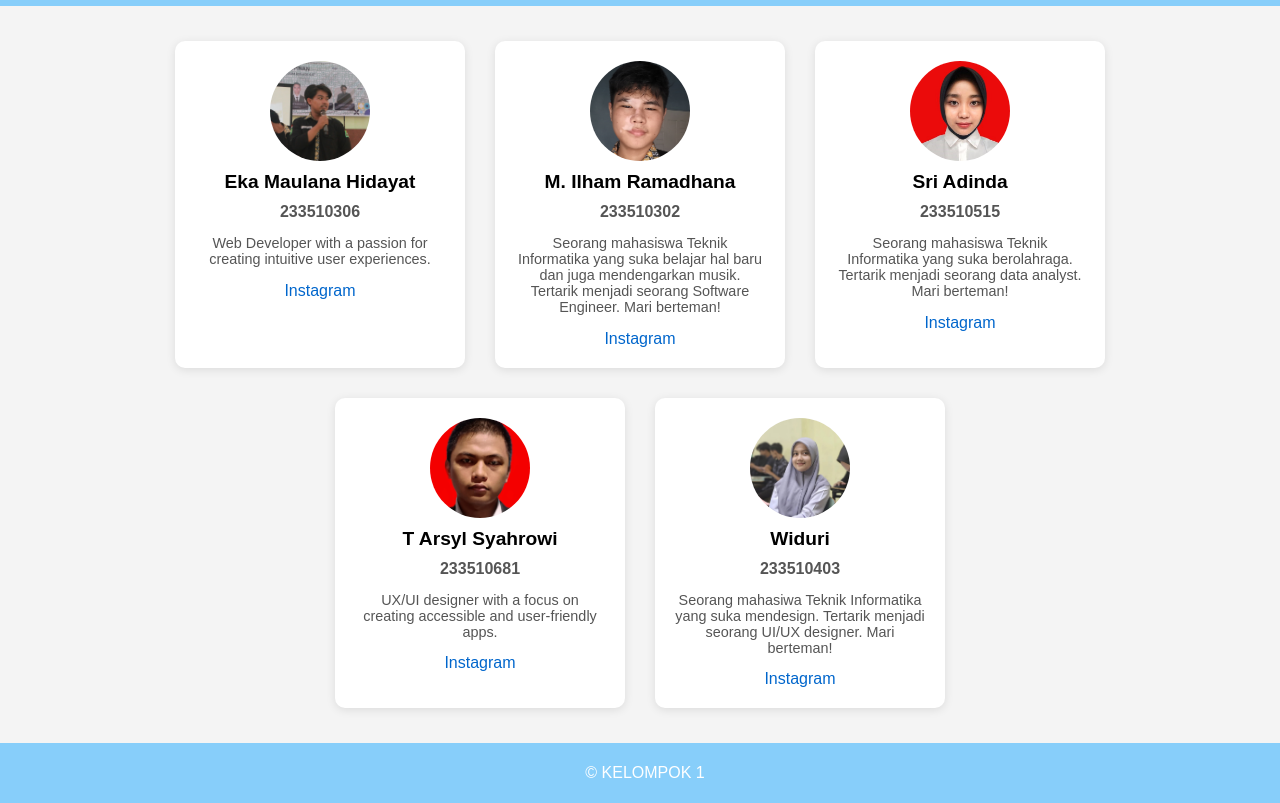
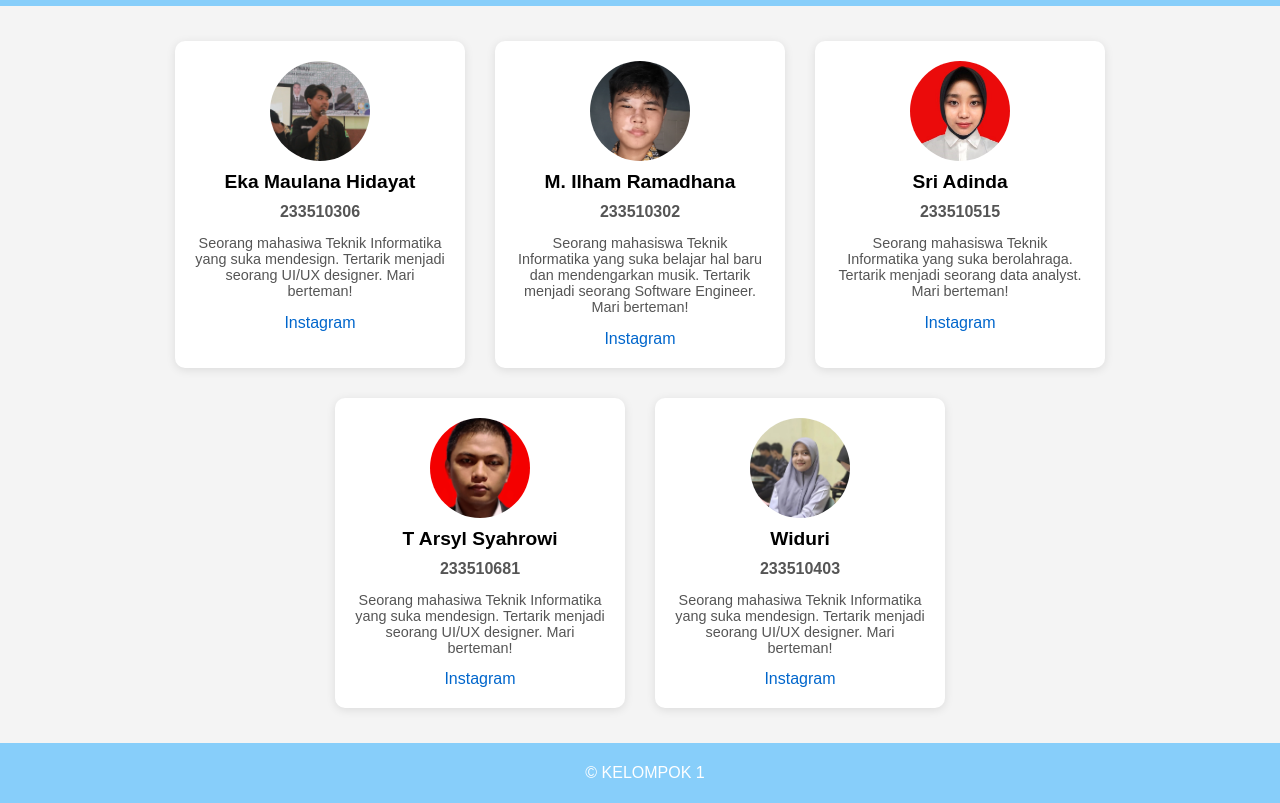
Before and after one commit to iphamm/KELOMPOK-1, a plain HTML site: page index.html in a window 1280 px wide. Shown: the part 84-887 px from the top of the page. Drawn offline with Linux system fonts and the light colour scheme.

Commit message:
TUGAS 1 PEMWEB

```diff
--- a/index.html
+++ b/index.html
@@ -87,7 +87,8 @@
             <div class="profile-image" style="background-image: url('assets/eka.jpg');"></div>
             <h2>Eka Maulana Hidayat</h2>
             <h3>233510306</h3>
-            <p>Web Developer with a passion for creating intuitive user experiences.</p>
+            <p>Seorang mahasiwa Teknik Informatika yang suka mendesign.
+                Tertarik menjadi seorang UI/UX designer. Mari berteman!</p>
             <a href="https://instagram.com/ekamaulana09_/">Instagram</a>
         </div>
 
@@ -96,7 +97,7 @@
             <div class="profile-image" style="background-image: url('assets/ilham.jpg');"></div>
             <h2>M. Ilham Ramadhana</h2>
             <h3>233510302</h3>
-            <p>Seorang mahasiswa Teknik Informatika yang suka belajar hal baru dan juga mendengarkan musik.
+            <p>Seorang mahasiswa Teknik Informatika yang suka belajar hal baru dan mendengarkan musik.
                 Tertarik menjadi seorang Software Engineer. Mari berteman!</p>
             <a href="https://instagram.com/milhamramadhana_/">Instagram</a>
         </div>
@@ -116,7 +117,8 @@
             <div class="profile-image" style="background-image: url('assets/arsyl.jpg');"></div>
             <h2>T Arsyl Syahrowi</h2>
             <h3>233510681</h3>
-            <p>UX/UI designer with a focus on creating accessible and user-friendly apps.</p>
+            <p>Seorang mahasiwa Teknik Informatika yang suka mendesign.
+                Tertarik menjadi seorang UI/UX designer. Mari berteman!</p>
             <a href="https://www.instagram.com/arsil_syah/">Instagram</a>
         </div>
 
```
